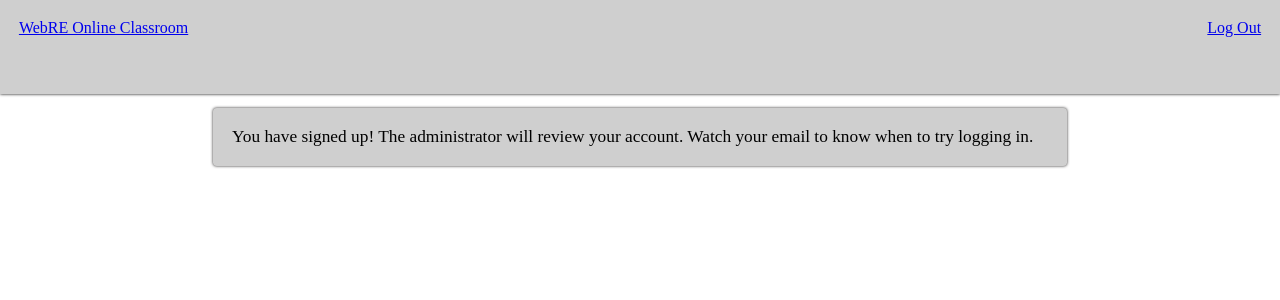
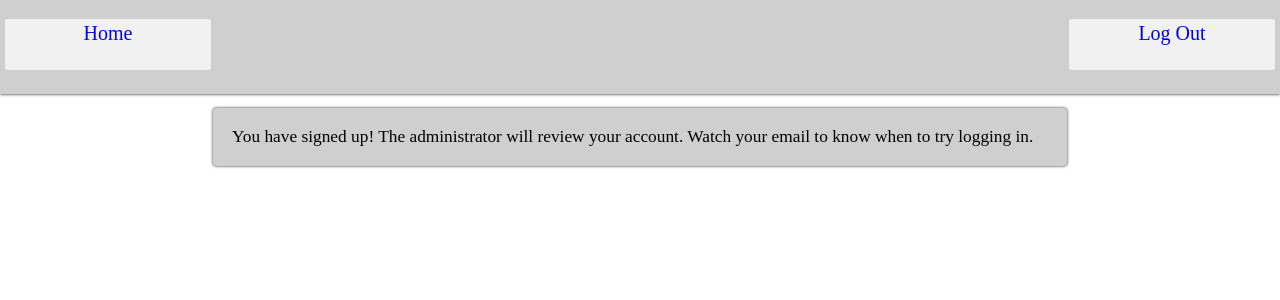
Before and after one commit to sheepman4267/WebRE, a Django app: page /after_signup in a window 1280 px wide. Shown: the top 300 px of the page. Run offline with Django 4.2, Linux system fonts and the light colour scheme; some libraries are stand-ins or nearby versions.

Commit message:
Refactor and reformat nav bar

```diff
--- a/classroom/static/classroom/style.css
+++ b/classroom/static/classroom/style.css
@@ -54,11 +54,33 @@
 }
 
 .nav-button {
-    height: 100%;
-    min-width: 18%;
-    font-size: 20pt;
-    margin: 0.5em;
-    border-radius: 0.5em;
+    height: 80%;
+    min-width: 10em;
+    font-size: 15pt;
+    margin-top: auto;
+    margin-bottom: auto;
+    margin-left: 4pt;
+    margin-right: 4pt;
+    border-radius: 2pt;
+    padding: 2pt;
+    text-align: center;
+    background-color: #F1F1F1;
+}
+
+.nav-button:hover {
+    box-shadow: 0 0 3px #1f1d1d;
+}
+
+.nav-button.right {
+    float: right;
+}
+
+.nav-button.left {
+    float: left;
+}
+
+.nav-button label {
+    margin-top: 2pt;
 }
 
 .left-item {
--- /dev/null
+++ b/classroom/templates/classroom/nav-button.html
@@ -0,0 +1,5 @@
+{% if render %}
+<a href="{{ url }}">
+    <div class="nav-button {{ side }}"><label>{{ text }}</label></div>
+</a>
+{% endif %}
--- a/classroom/templates/classroom/navpanel.html
+++ b/classroom/templates/classroom/navpanel.html
@@ -1,7 +1,10 @@
+{% load classroom_extras %}
+
 <!DOCTYPE html>
 <html lang="en">
-<div class="nav-panel">
-    <span class="left-item"><a href="/">WebRE Online Classroom</a></span>
-    <span class="right-item">{% if request.user.is_staff %}<a href="/admin">Administration</a>{% endif %}<a href="/accounts/logout/">Log Out</a></span>
-</div><br>
+<span class="nav-panel">
+    {% nav_button text="Home" url="/" side="left" privileged=False request=request %}
+    {% nav_button text="Log Out" url="/accounts/logout/" side="right" privileged=False request=request %}
+    {% nav_button text="Administration" url="/admin" side="right" privileged=True request=request %}
+</span><br>
 </html>
--- a/classroom/templatetags/classroom_extras.py
+++ b/classroom/templatetags/classroom_extras.py
@@ -35,3 +35,17 @@ def index_item(item, dest_type):
         'style_class': style_class,
         'dest_type': dest_type,
     })
+
+@register.inclusion_tag('classroom/nav-button.html')
+def nav_button(text, url, side, privileged, request):
+    if privileged:
+        if not request.user.is_staff:
+            return({
+                'render': False
+            })
+    return({
+        'render': True,
+        'url': url,
+        'text': text,
+        'side': side,
+    })
```
